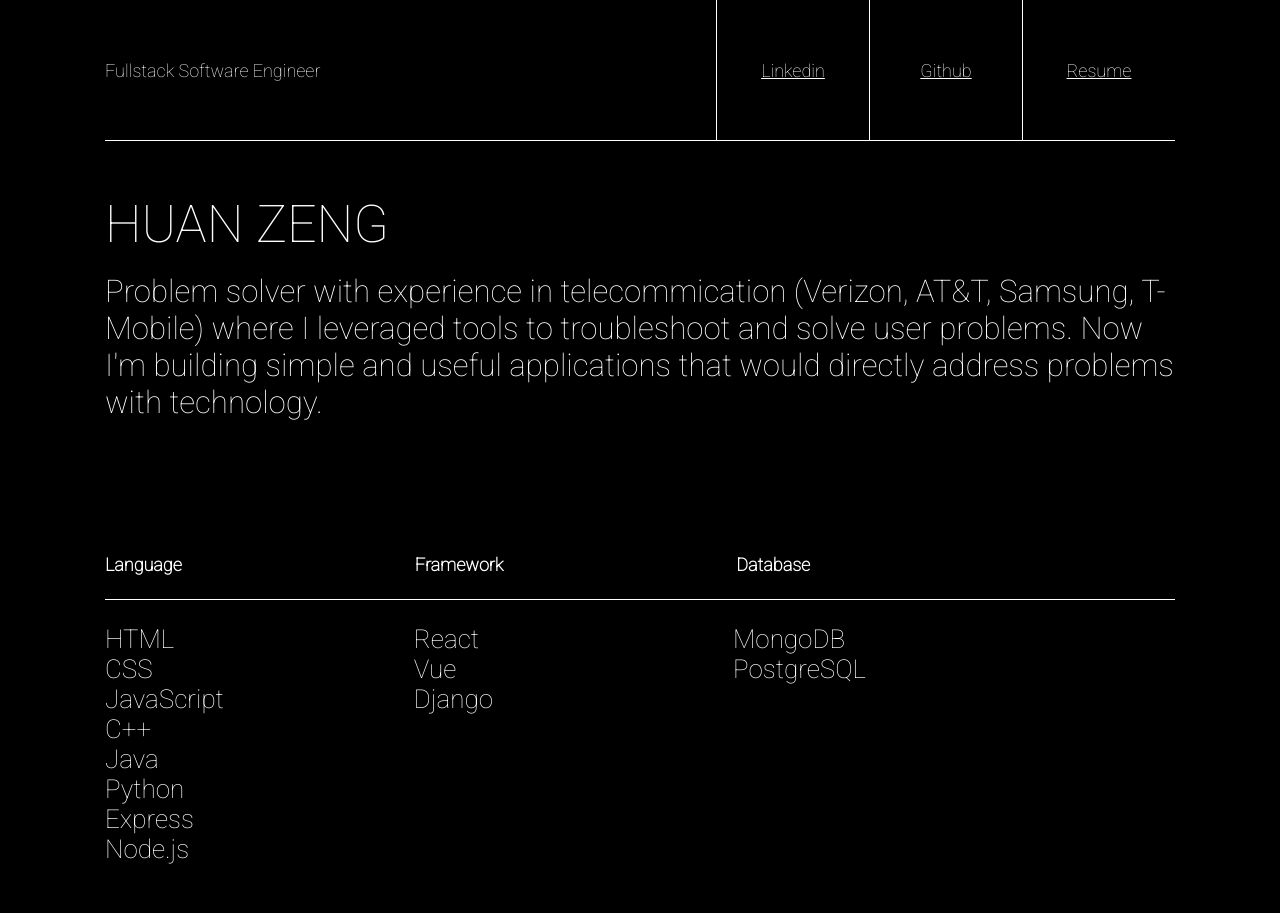
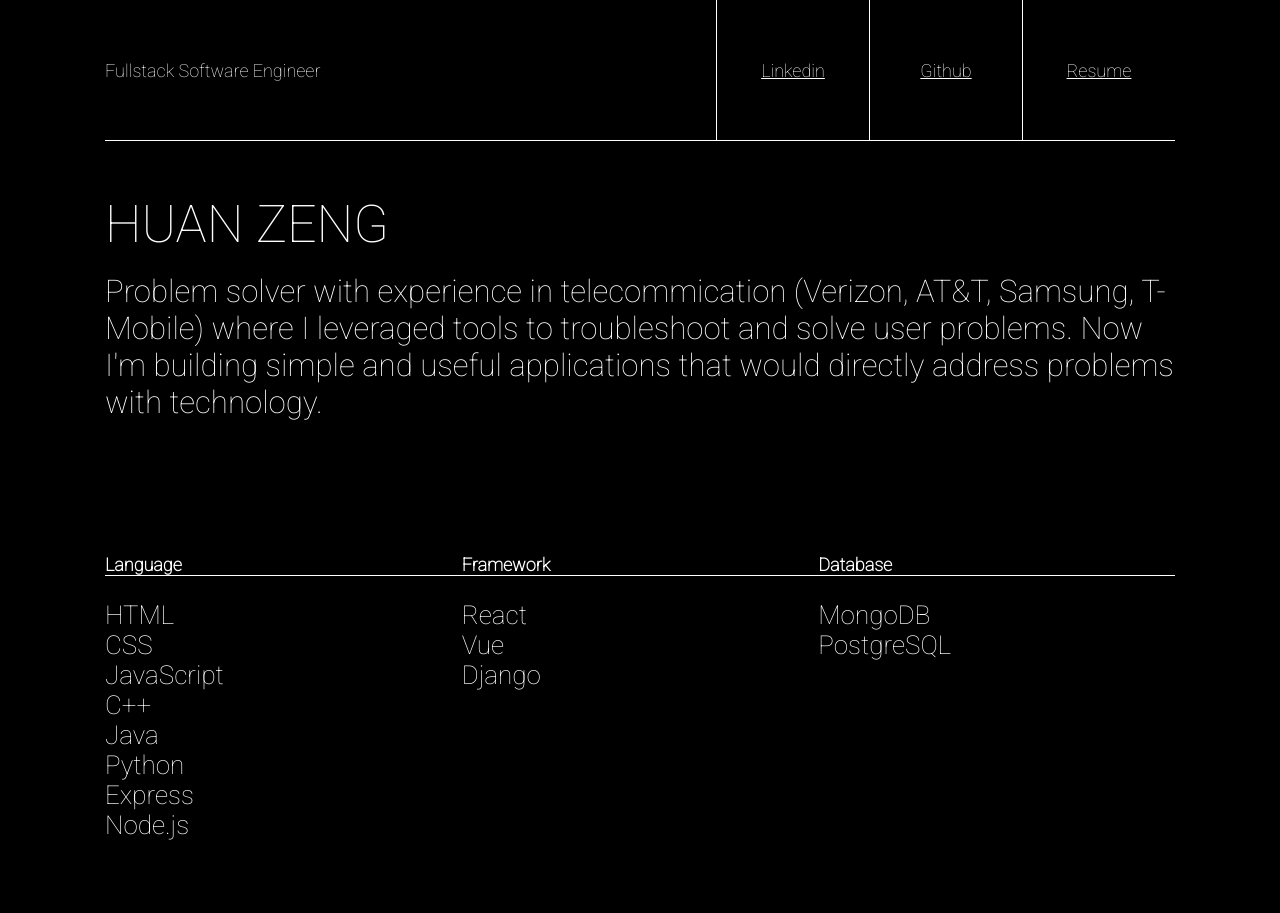
Before and after one commit to huan00/portfolio, a React (Create React App) app: page / in a window 1280 px wide. Shown: the top 913 px of the page. Built offline with nearby package versions, Linux system fonts and the light colour scheme.

Commit message:
fix css issue with laugage

```diff
--- a/src/App.css
+++ b/src/App.css
@@ -87,20 +87,24 @@ a:hover {
 /******main-content*******/
 .skills {
   margin: 0 0 74px 0;
+
 }
 
 .skills-titles {
-  display: flex;
+  display: grid;
+  grid-template: 1fr / 1fr 1fr 1fr;
   border-bottom: 1px solid white;
 }
 
 .skills-titles h3 {
-  margin: 0 233px 24px 0;
+  /* margin: 0 233px 24px 0; */
   font-size: 18px;
 }
 
 .skills-list {
-  display: flex;
+  display: grid;
+  grid-template: 1fr / 1fr 1fr 1fr;
+  justify-content: flex-start;
   margin: 24px 0 0 0;
 }
 
@@ -114,11 +118,11 @@ a:hover {
 }
 
 .framework {
-  margin: 0 0 0 190px;
+  /* margin: 0 0 0 190px; */
 }
 
 .database {
-  margin: 0 0 0 240px
+  /* margin: 0 0 0 240px */
 }
 
 /*********project-container******/
--- a/src/pages/index.js
+++ b/src/pages/index.js
@@ -39,7 +39,7 @@ const index = () => {
       about:
         'Use RAWG API to make an application, that can search game by genra or title',
       language: ['Vue', 'CSS', 'API'],
-      link: 'https://pacific-retreat-36914.herokuapp.com/'
+      link: 'https://main.d2knnk6nijo7tf.amplifyapp.com/'
     }
   ]
   const languages = [
```
